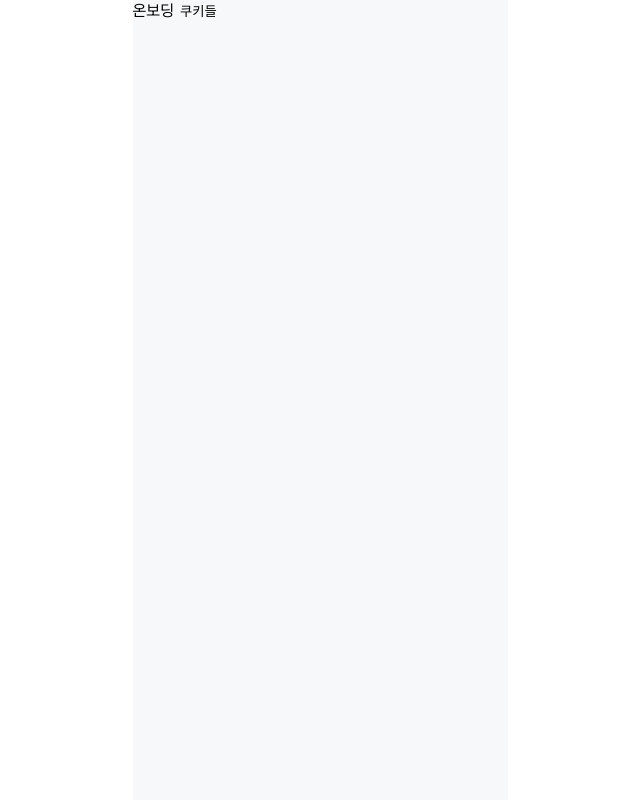
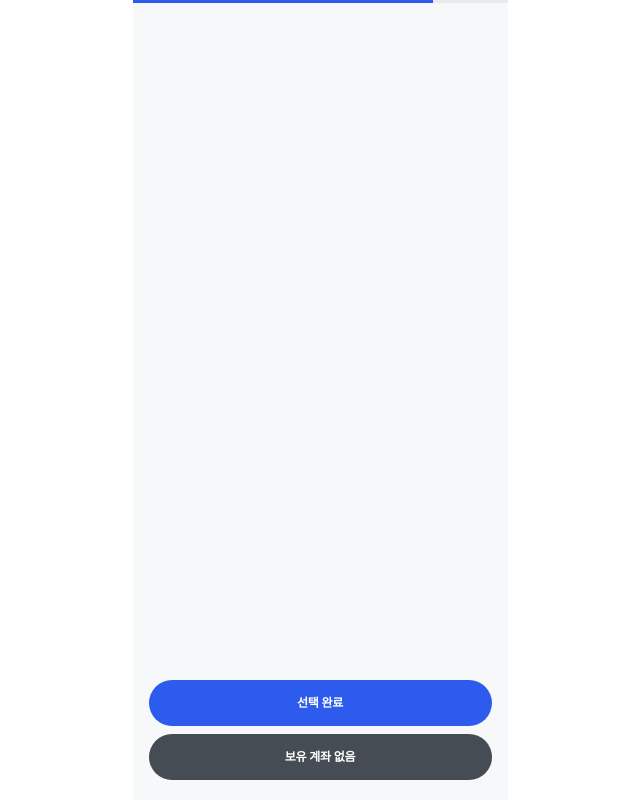
Before and after one commit to modumozu/modumozu-client, a Next.js app: page /on-boarding in a window 1280 px wide. Shown: the whole page, without its empty margins (320-960 px from the left). Built offline with nearby package versions, Linux system fonts and the light colour scheme.

Commit message:
:sparkles: onboarding

```diff
--- a/src/app/detail/[id]/page.tsx
+++ b/src/app/detail/[id]/page.tsx
@@ -1,5 +1,6 @@
 "use client";
 
+import { getDetailById } from "@/api/ipo";
 import Modal from "@/components/common/Modal";
 import DetailCard from "@/components/detail/DetailCard";
 import DetailHeader from "@/components/detail/DetailHeader";
@@ -9,6 +10,7 @@ import IPOInfo from "@/components/detail/IPOInfo";
 import IPOTapMenu from "@/components/detail/IPOTapMenu";
 import InvestCompetition from "@/components/detail/InvestCompetition";
 import POInfo from "@/components/detail/POInfo";
+import { useEffect } from "react";
 
 const ipoConfirmDummy: IPOComfirmTableData = [
   {
--- a/src/app/on-boarding/page.tsx
+++ b/src/app/on-boarding/page.tsx
@@ -1,22 +1,64 @@
 "use client";
 
-import { useEffect } from "react";
+import Button from "@/components/common/Button";
+import ProgressBar from "@/components/common/ProgressBar";
+import AccountList from "@/components/onBoarding/AccountList";
+import SelectedAccountList from "@/components/onBoarding/SelectedAccoutList";
+import OnboardingContent from "@/components/onBoarding/onBoardingContent";
+import { useState } from "react";
+import styled from "styled-components";
 
 const OnBoarding = () => {
-  useEffect(() => {}, []);
+  const [step, setStep] = useState(1);
+  const [selectedAccount, setSelectedAccount] = useState([]);
+
+  const handleNextStepClick = () => {
+    setStep((step) => step + 1);
+  };
+
+  const renderPage = () => {
+    switch (step) {
+      case 1:
+        return <OnboardingContent title={""} description={""} content={undefined} />;
+      case 2:
+        return <OnboardingContent title={""} description={""} content={undefined} />;
+      default:
+        return null;
+    }
+  };
 
   return (
-    <div>
-      온보딩
-      <button
-        onClick={() => {
-          console.log("znzlemf", document.cookie);
-        }}
-      >
-        쿠키들
-      </button>
-    </div>
+    <OnboardingWrap>
+      <ProgressBar totalStep={5} currentStep={3 + step} />
+      <div>{renderPage()}</div>
+      <ButtonWrap>
+        <Button shape="round" width="100%">
+          선택 완료
+        </Button>
+        <Button color="secondary" shape="round" width="100%">
+          보유 계좌 없음
+        </Button>
+      </ButtonWrap>
+    </OnboardingWrap>
   );
 };
 
 export default OnBoarding;
+
+const OnboardingWrap = styled.div`
+  position: relative;
+  min-height: calc(var(--var, 1vh) * 100);
+  height: 1vh;
+  height: 500px;
+`;
+
+const ButtonWrap = styled.div`
+  width: 100%;
+  height: 100px;
+  position: absolute;
+  bottom: 20px;
+  > * + * {
+    margin-top: 8px;
+  }
+  padding: 0px 16px;
+`;
--- /dev/null
+++ b/src/components/onBoarding/AccountList.tsx
@@ -0,0 +1,5 @@
+const AccountList = () => {
+  return <div>계좌 목록</div>;
+};
+
+export default AccountList;
--- /dev/null
+++ b/src/components/onBoarding/SelectedAccoutList.tsx
@@ -0,0 +1,5 @@
+const SelectedAccountList = () => {
+  return <div>ㅇ거</div>;
+};
+
+export default SelectedAccountList;
--- /dev/null
+++ b/src/components/onBoarding/onBoardingContent.tsx
@@ -0,0 +1,19 @@
+import { FC, ReactNode } from "react";
+
+interface OnboardingContentProps {
+  title: string;
+  description: string;
+  content: ReactNode;
+}
+
+const OnboardingContent: FC<OnboardingContentProps> = ({ title, description, content }) => {
+  return (
+    <div>
+      <div>{title}</div>
+      <div>{description}</div>
+      <div>{content}</div>
+    </div>
+  );
+};
+
+export default OnboardingContent;
--- a/src/components/workThrough/index.tsx
+++ b/src/components/workThrough/index.tsx
@@ -1,6 +1,6 @@
 "use client";
 
-import { useEffect, useState } from "react";
+import { useState } from "react";
 import styled from "styled-components";
 import colors from "@/styles/colors";
 import { getFonts } from "@/styles/fonts";
@@ -104,8 +104,7 @@ const ContentWrap = styled.div`
   overflow: hidden;
 `;
 const ButtonWrap = styled.div`
-  gap: 8px 0;
-  width: calc(100%);
+  width: 100%;
   height: 100px;
   position: absolute;
   bottom: 20px;
```
